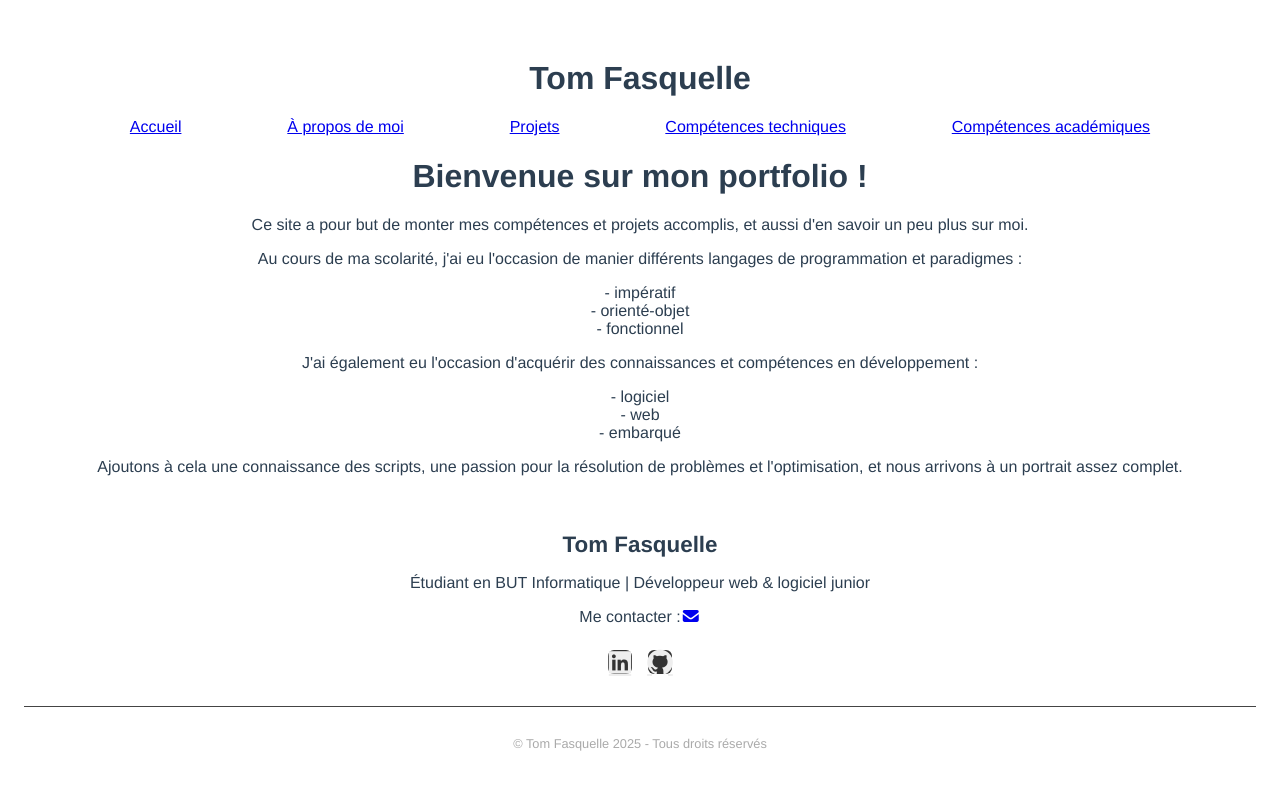
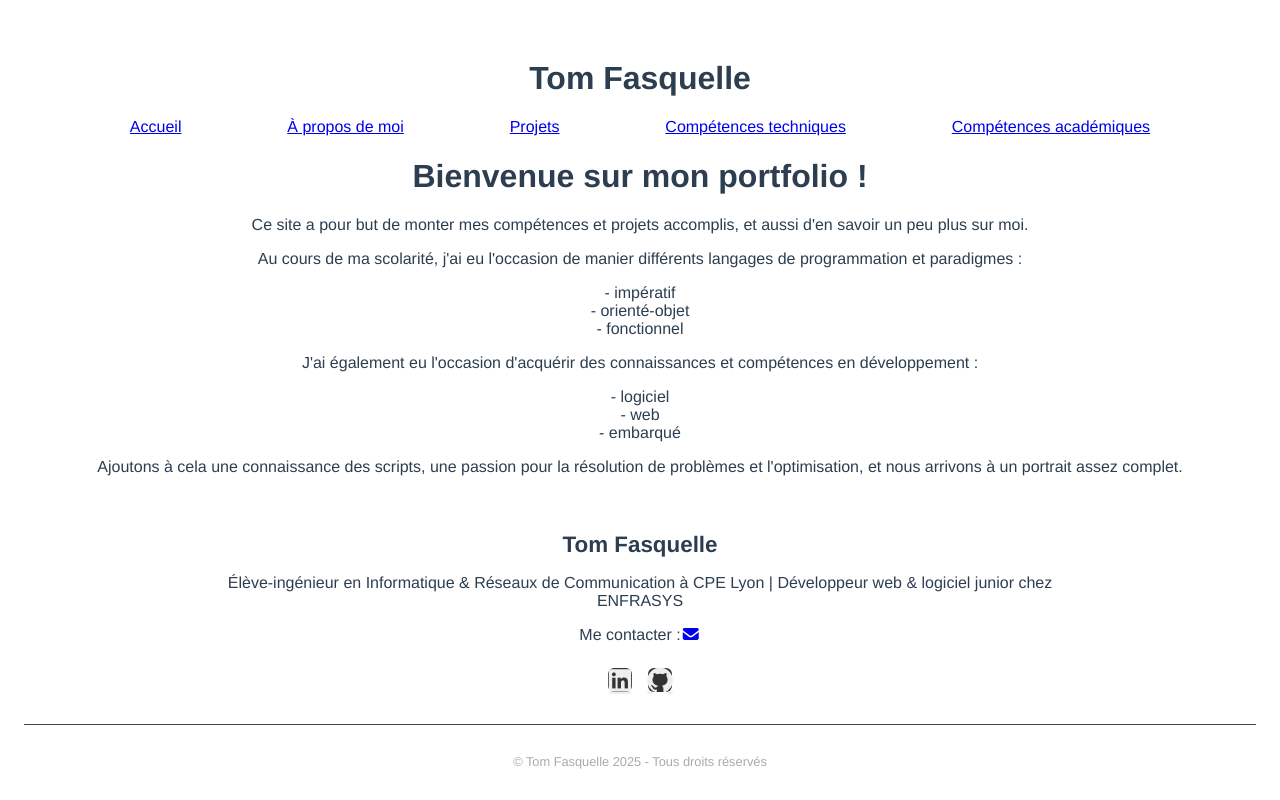
Before and after one commit to tomfsql/TomFolio, a Vue app: page / in a window 1280 px wide. Built offline with nearby package versions, Linux system fonts and the light colour scheme.

Commit message:
Updated footer

```diff
--- a/src/components/FooterComponent.vue
+++ b/src/components/FooterComponent.vue
@@ -3,7 +3,7 @@
     <div class="footer-content">
       <div class="footer-info">
         <h3>Tom Fasquelle</h3>
-        <p>Étudiant en BUT Informatique | Développeur web & logiciel junior</p>
+        <p>Élève-ingénieur en Informatique & Réseaux de Communication à CPE Lyon | Développeur web & logiciel junior chez ENFRASYS </p>
       </div>
 
       <div class="footer-contact">
```
